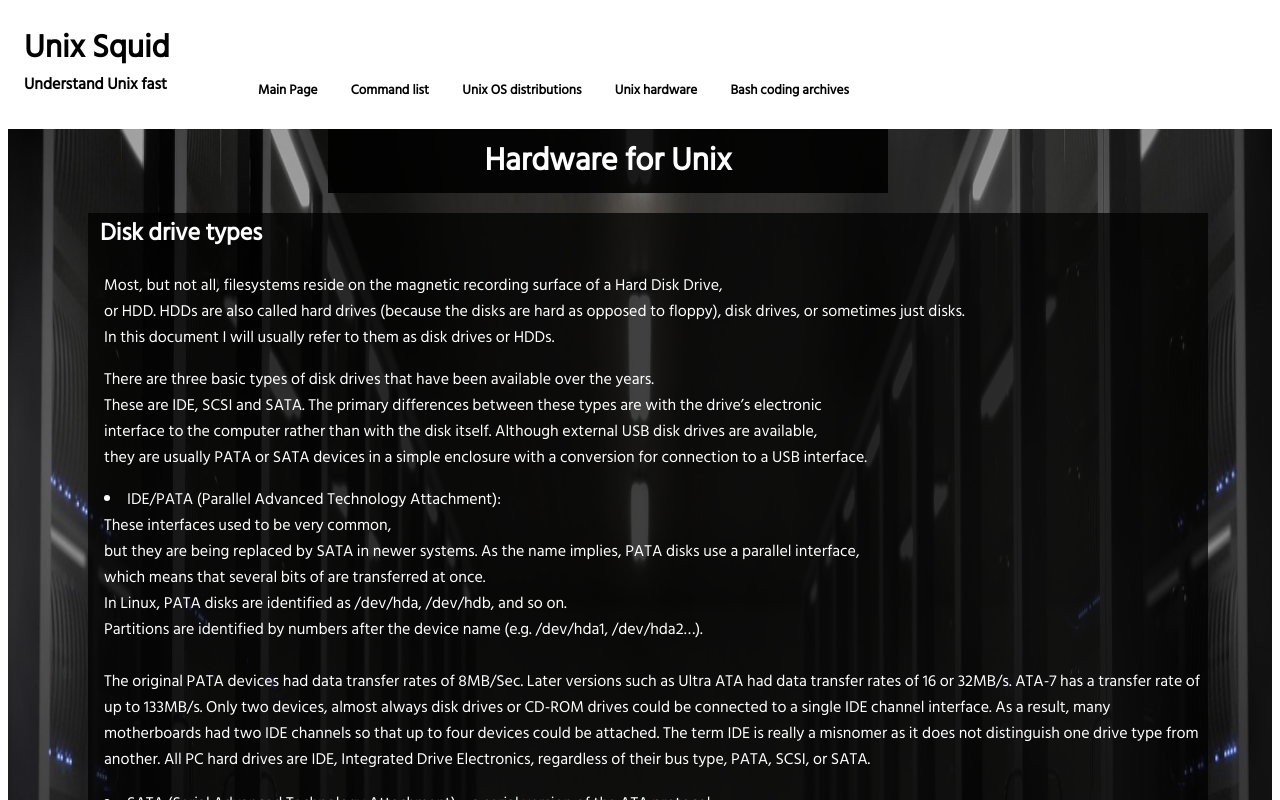
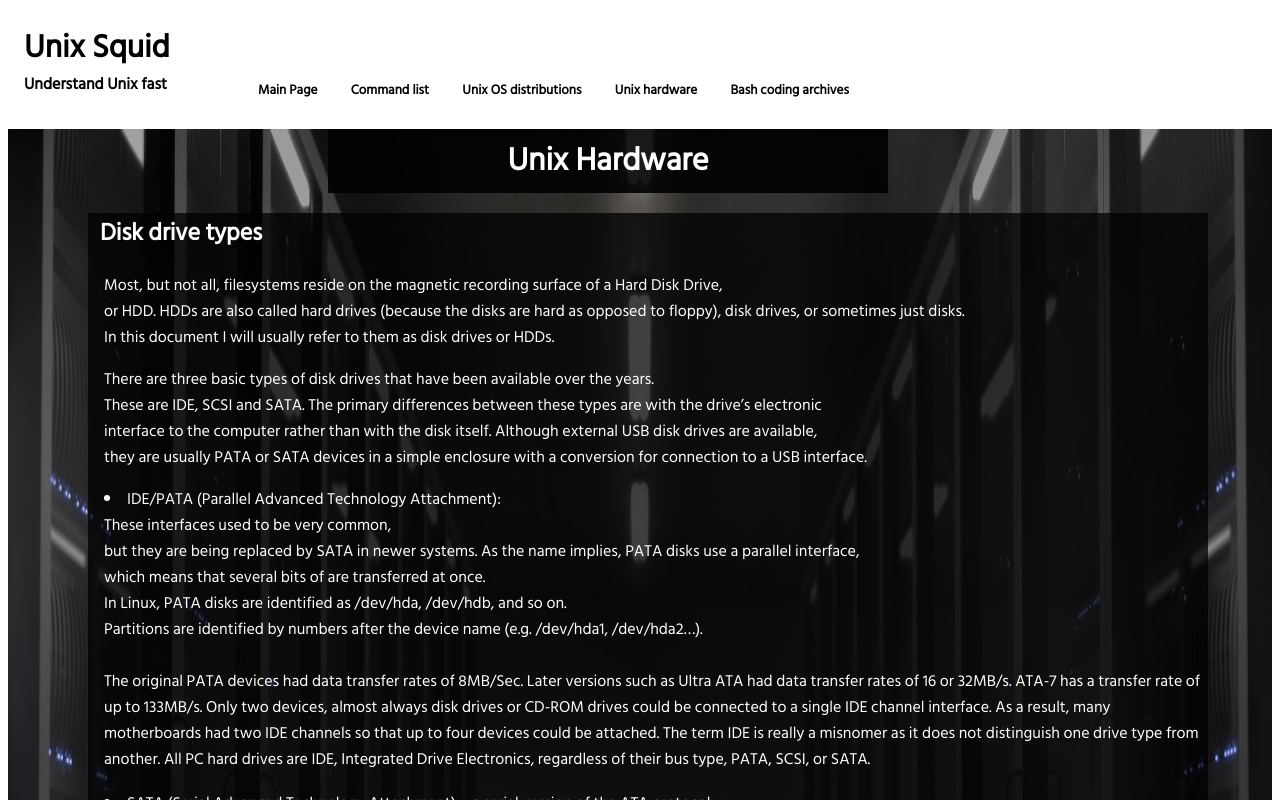
Before and after one commit to pauliusB20/UnixSquid20, a plain HTML site: page src/html/uns-hardware.html in a window 1280 px wide. Shown: the top 800 px of the page. Drawn offline with Linux system fonts and the light colour scheme.

Commit message:
Corrected some phrases

```diff
--- a/src/html/uns-hardware.html
+++ b/src/html/uns-hardware.html
@@ -31,7 +31,7 @@
 
     <div class="Uns-content-form">
         <div class="Uns-ContentHeading-form">
-            <h1 class="Uns-ContentHeading">Hardware for Unix</h1>
+            <h1 class="Uns-ContentHeading">Unix Hardware</h1>
         </div>
         <div class="Uns-SubContent-formV2">
             <h2 class="Uns-ContentHeadingV2">Disk drive types</h2>
```
